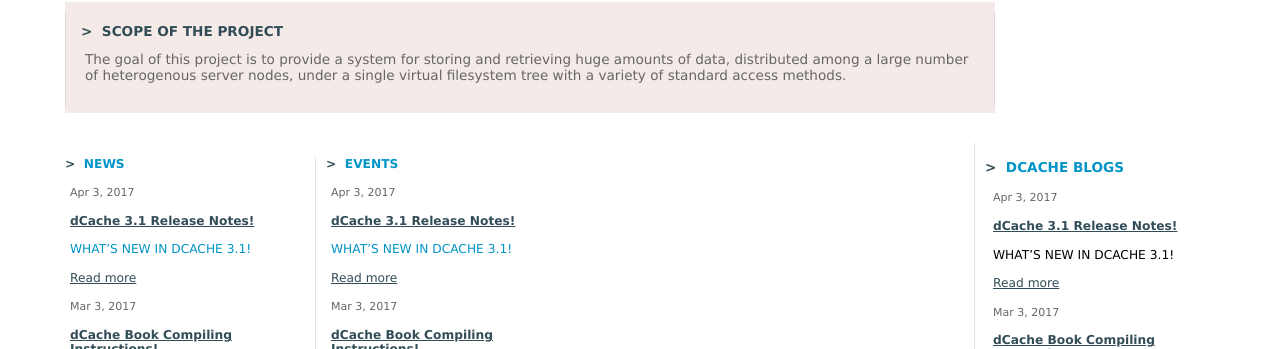
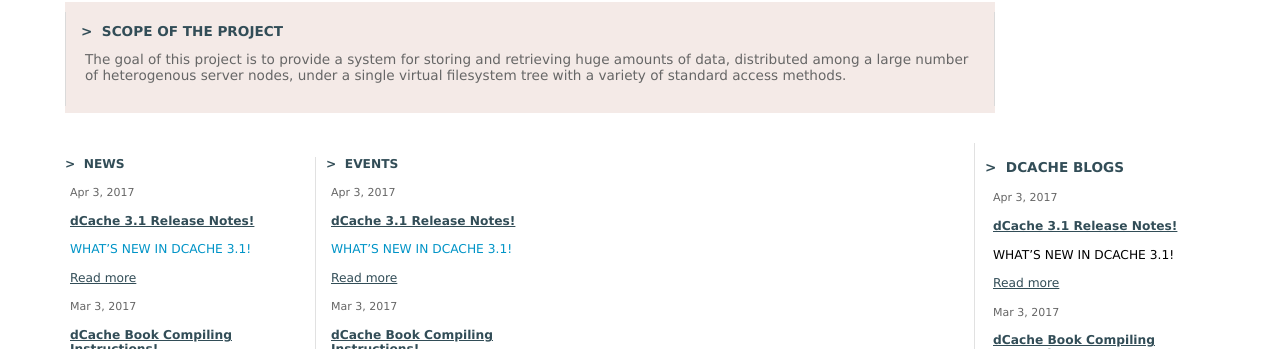
Before and after one commit to ssibell/d-1, a Jekyll site: the page built from index.md, in a window 1280 px wide. Shown: the part 738-1087 px from the top of the page. Built offline with Jekyll 4.4.1, drawn with Linux system fonts in a browser that asks for light colours; part of the change alters nothing that is shown.

```diff
--- a/_includes/container.html
+++ b/_includes/container.html
@@ -110,7 +110,7 @@ In order to facilitate moving clients to using different checksums, the pools ca
          <div id="dcacheFrontNews" class="txtNewsEvent">
            <h3 class="txtHomeHeader">
              &gt;&nbsp;
-             <a href="/about/newsarchive">News</a>
+              News
            </h3>
            <div class="dcacheNewsEventsWrap">
 
@@ -128,7 +128,7 @@ In order to facilitate moving clients to using different checksums, the pools ca
          <div id="dcacheFrontPlanet">
            <h3 class="txtHomeHeader">
              &gt;&nbsp;
-             <a href="https://planet.dcache.org">dCache blogs</a>
+             dCache blogs
            </h3>
            <div id="dcacheFrontPlanetWrap">
 
@@ -149,7 +149,7 @@ In order to facilitate moving clients to using different checksums, the pools ca
 
              <h3 class="txtHomeHeader">
                &gt;&nbsp;
-               <a href="/about/events/">Events</a>
+              Events
              </h3>
              <div class="dcacheNewsEventsWrap">
 
```
